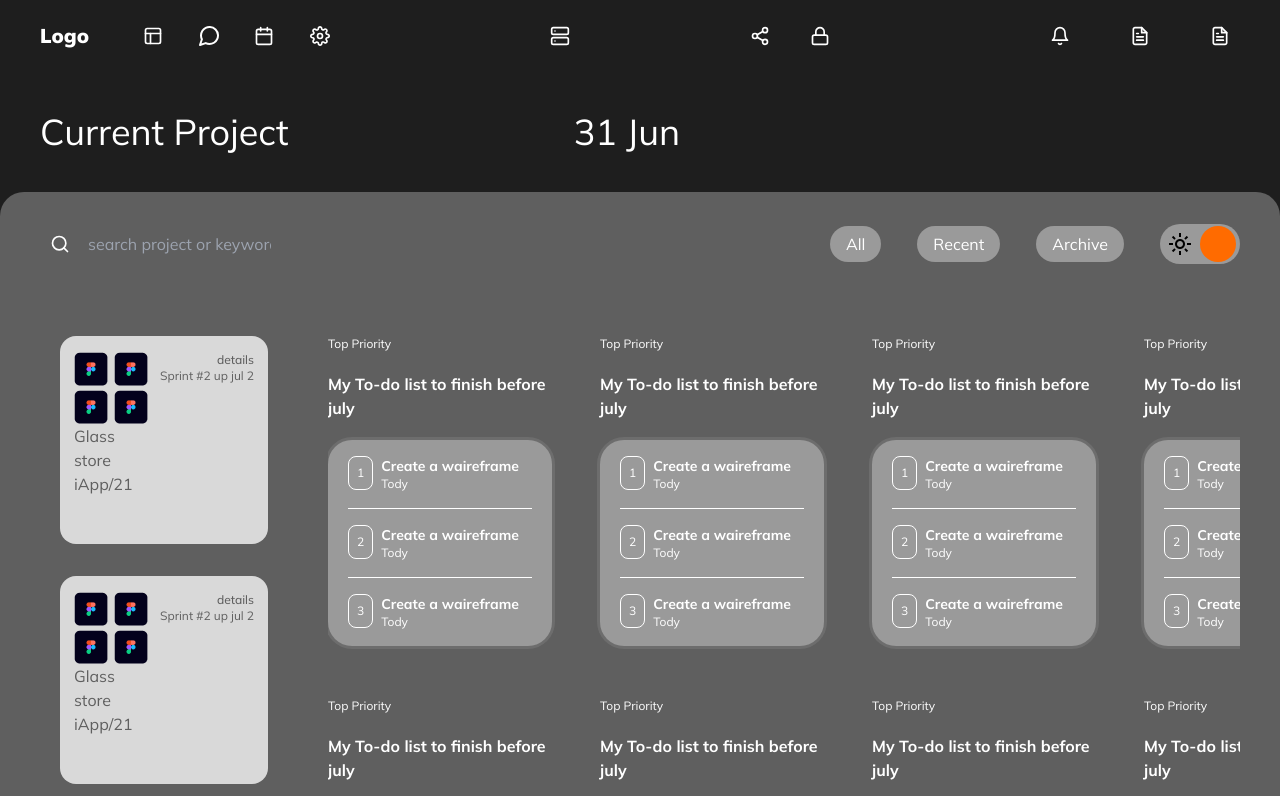
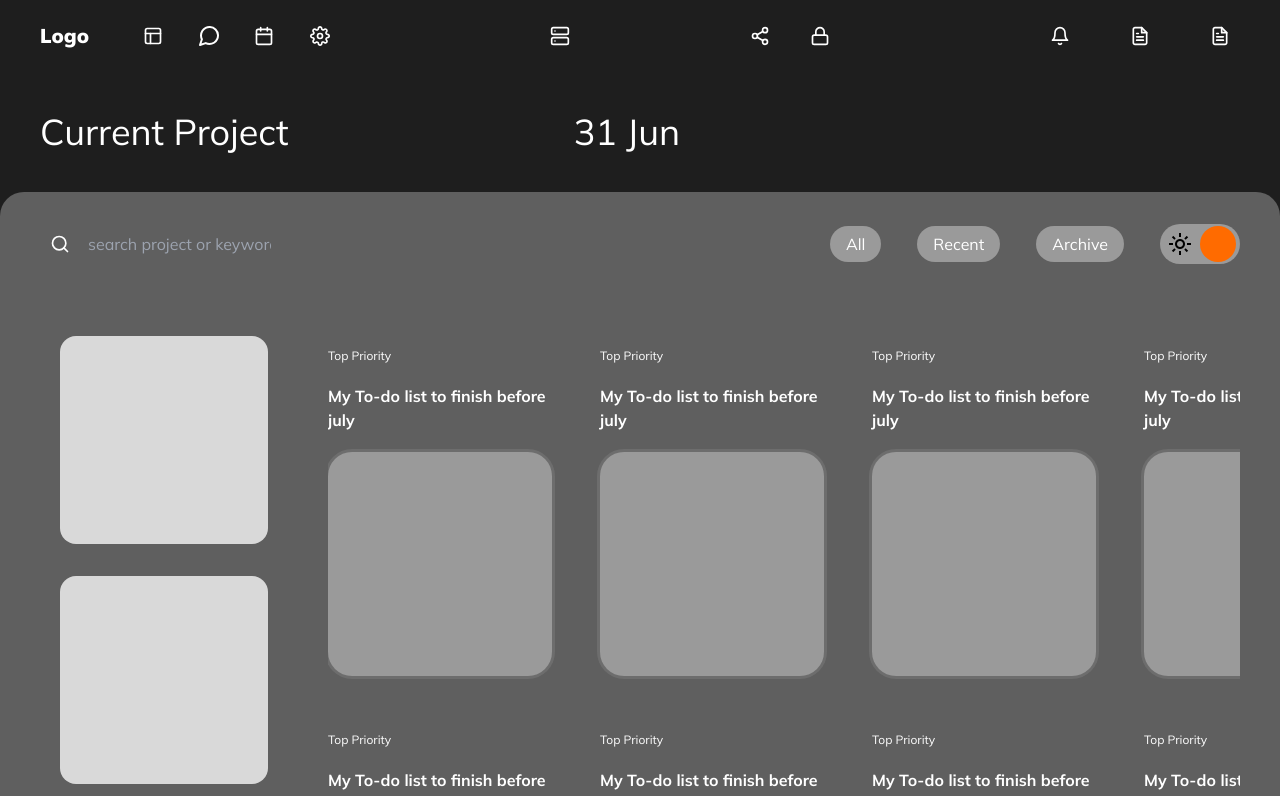
Before and after one commit to Agbo-Frank/vue-project, a Vue app: page / in a window 1280 px wide. Shown: the top 796 px of the page. Built offline with nearby package versions, Linux system fonts and the light colour scheme.

Commit message:
stripped the cards of thier content

```diff
--- a/src/components/Card1.vue
+++ b/src/components/Card1.vue
@@ -2,17 +2,17 @@
     <div class="w-52 h-52 rounded-2xl bg-grey-100 px-3.5 py-4 mb-8">
         <div class="w-full flex justify-between">
             <div class=" w-5/12">
-                <div class="grid grid-cols-2 auto-rows-auto gap-1 w-full">
+                <!-- <div class="grid grid-cols-2 auto-rows-auto gap-1 w-full">
                     <img src="../assets/figmaicon.png" />
                     <img src="../assets/figmaicon.png" />
                     <img src="../assets/figmaicon.png" />
                     <img src="../assets/figmaicon.png" />
                 </div>
-                <p class="text-dark-200">Glass store iApp/21</p>
+                <p class="text-dark-200">Glass store iApp/21</p> -->
             </div>
             <div class="flex flex-col items-between text-dark-200 h-full">
-                <p class="font-medium text-xs ml-auto">details</p>
-                <p class="text-xs">Sprint #2 up jul 2</p>
+                <!-- <p class="font-medium text-xs ml-auto">details</p>
+                <p class="text-xs">Sprint #2 up jul 2</p> -->
             </div>
         </div>
     </div>
--- a/src/components/Card2.vue
+++ b/src/components/Card2.vue
@@ -1,11 +1,11 @@
 <template>
-    <div class="flex flex-col shrink-0 w-56 mr-12 whitespace-normal">
+    <div class="flex flex-col shrink-0 w-56 h-fit py-3 mr-12 whitespace-normal">
         <div class="dark:text-white">
             <p class="text-xs">Top Priority</p>
             <p class="font-bold my-5">My To-do list to finish before july</p>
         </div>
-        <ol class="w-full rounded-3xl bg-grey-200 ring ring-grey-400 px-5 divide-y divide-dark-100 dark:divide-white">
-            <li class="flex gap-2 self-start items-center dark:text-white py-4">
+        <ol class="w-full h-56 rounded-3xl bg-grey-200 ring ring-grey-400 px-5 divide-y divide-dark-100 dark:divide-white">
+            <!-- <li class="flex gap-2 self-start items-center dark:text-white py-4">
                 <p class="rounded-lg self-start border border-solid border-black dark:border-white py-2 px-2 item text-xs">1</p>
                 <div>
                     <p class="font-bold text-sm">Create a waireframe </p>
@@ -25,7 +25,7 @@
                     <p class="font-bold text-sm">Create a waireframe </p>
                     <p class="text-xs capitalize">tody</p>
                 </div>
-            </li>
+            </li> -->
         </ol>
     </div>
 </template>
--- a/src/components/HorizontalScroll.vue
+++ b/src/components/HorizontalScroll.vue
@@ -1,5 +1,5 @@
 <template>
-    <div class="block w-full h-pm-100 overflow-hidden mb-8 h-fit">
+    <div class="block w-full h-fit overflow-hidden mb-8 h-fit">
         <div class="flex shrink-0 h-full whitespace-nowrap overflow-x-auto scrollbar-hidden">
             <Card2 />
             <Card2 />
```
Also changed, not shown: 1 other file (tests, documents, lock files or other folders).
